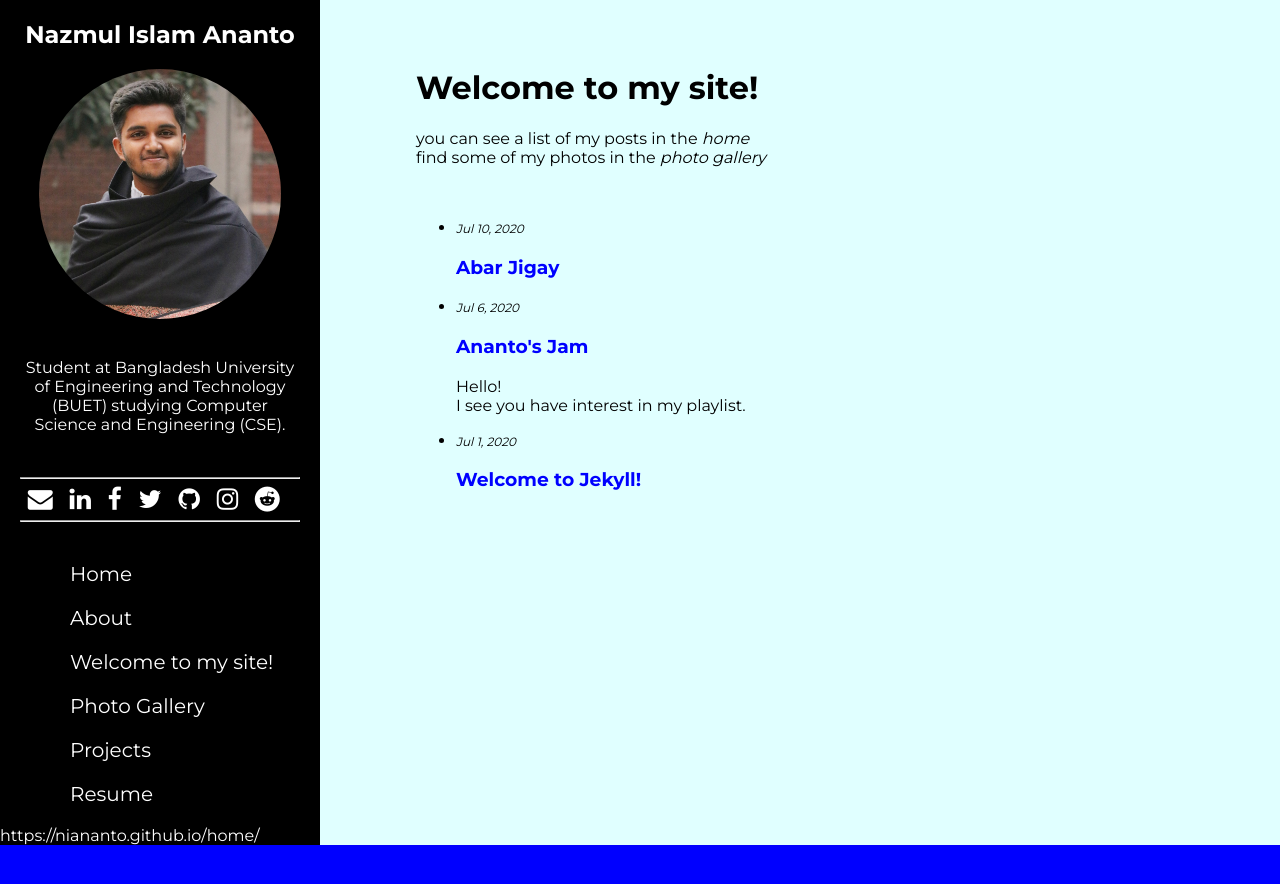
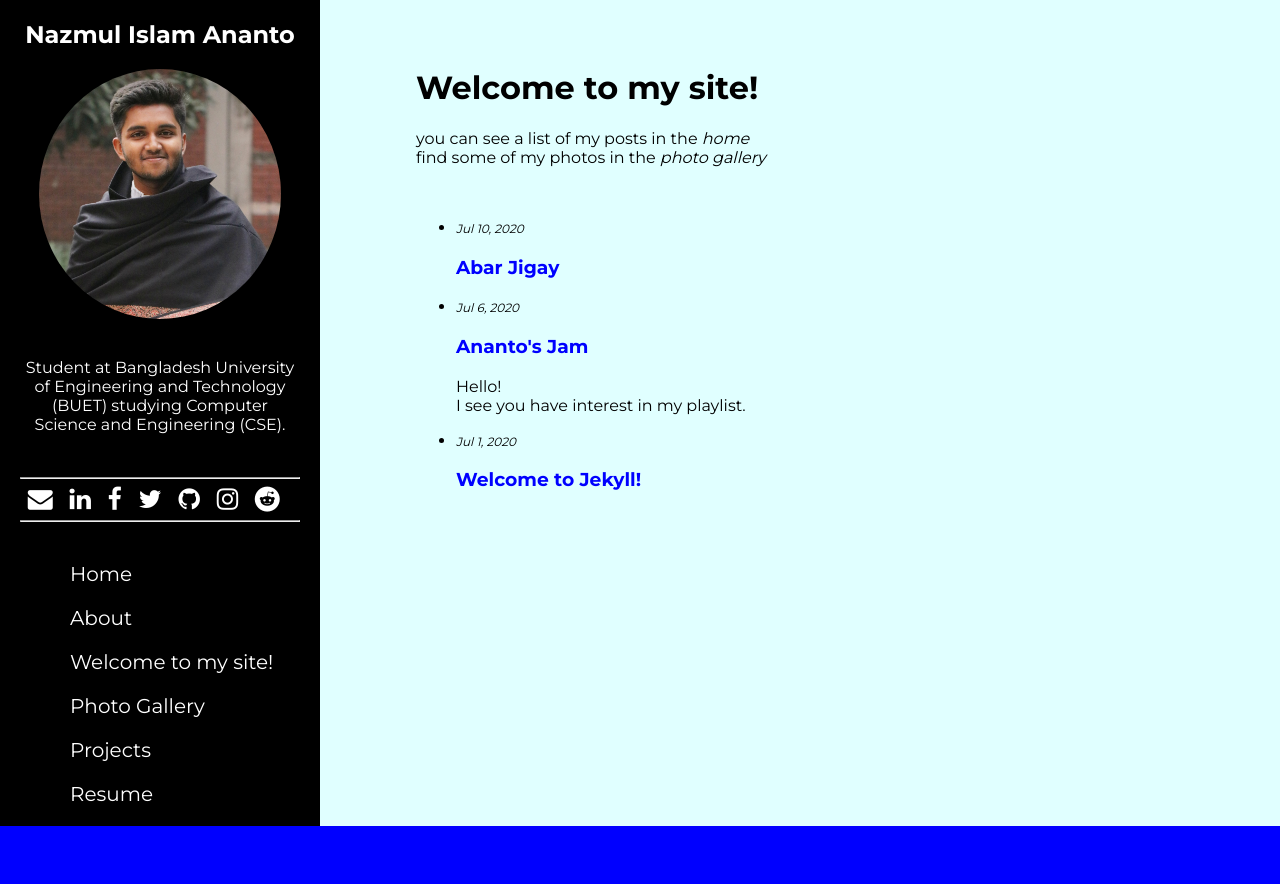
Before and after one commit to niananto/niananto.github.io, a Jekyll site: the page built from index.markdown, in a window 1280 px wide. Shown: the top 884 px of the page. Built offline with Jekyll 4.4.1, drawn with Linux system fonts in a browser that asks for light colours; our own code applies the rules of GitHub Pages for plain Markdown files; part of the change alters nothing that is shown.

Commit message:
Update custom-header.html

```diff
--- a/_includes/custom-header.html
+++ b/_includes/custom-header.html
@@ -25,4 +25,3 @@
         </div>
     </div>
 </header>
-https://niananto.github.io/home/
```
